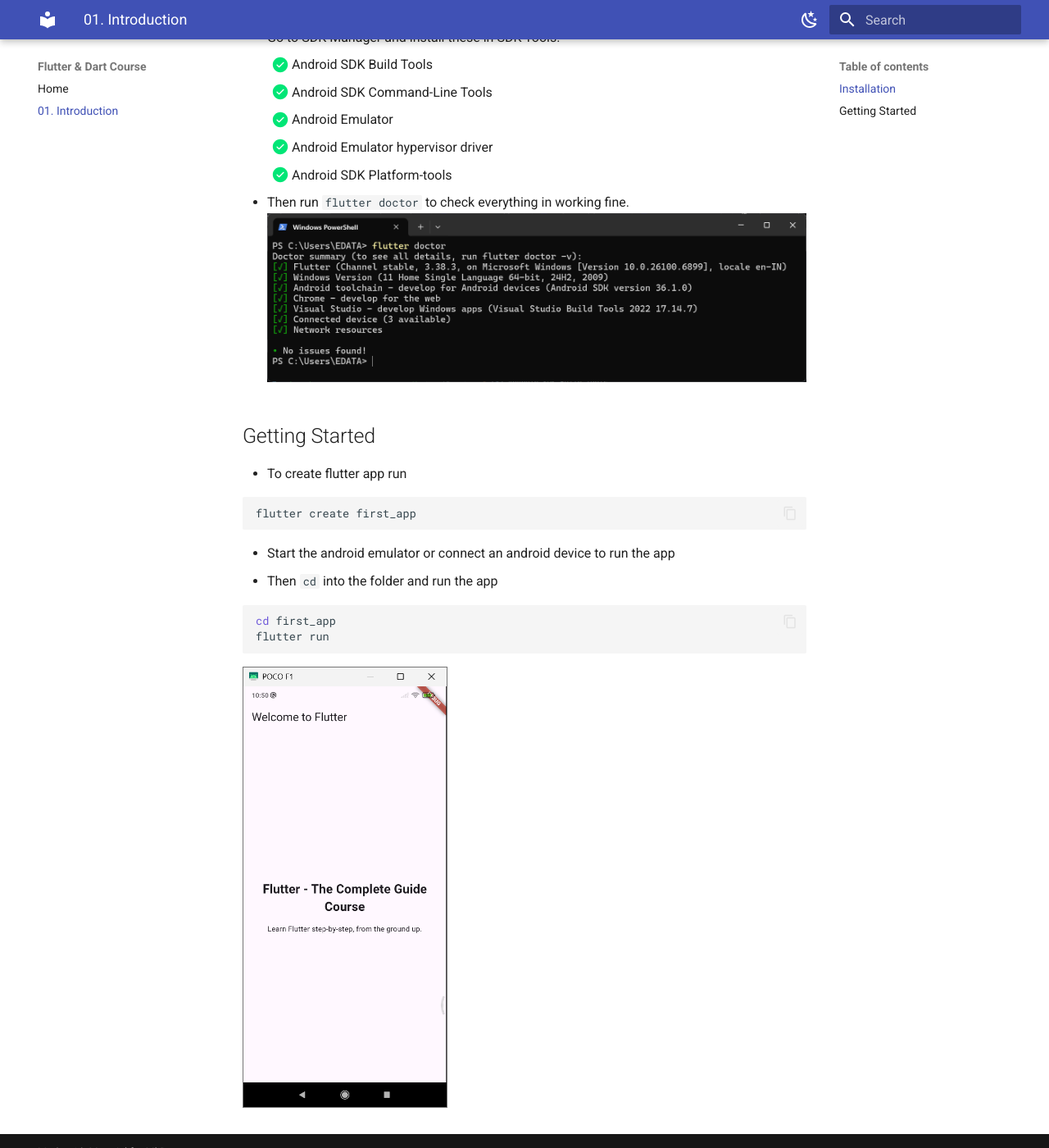
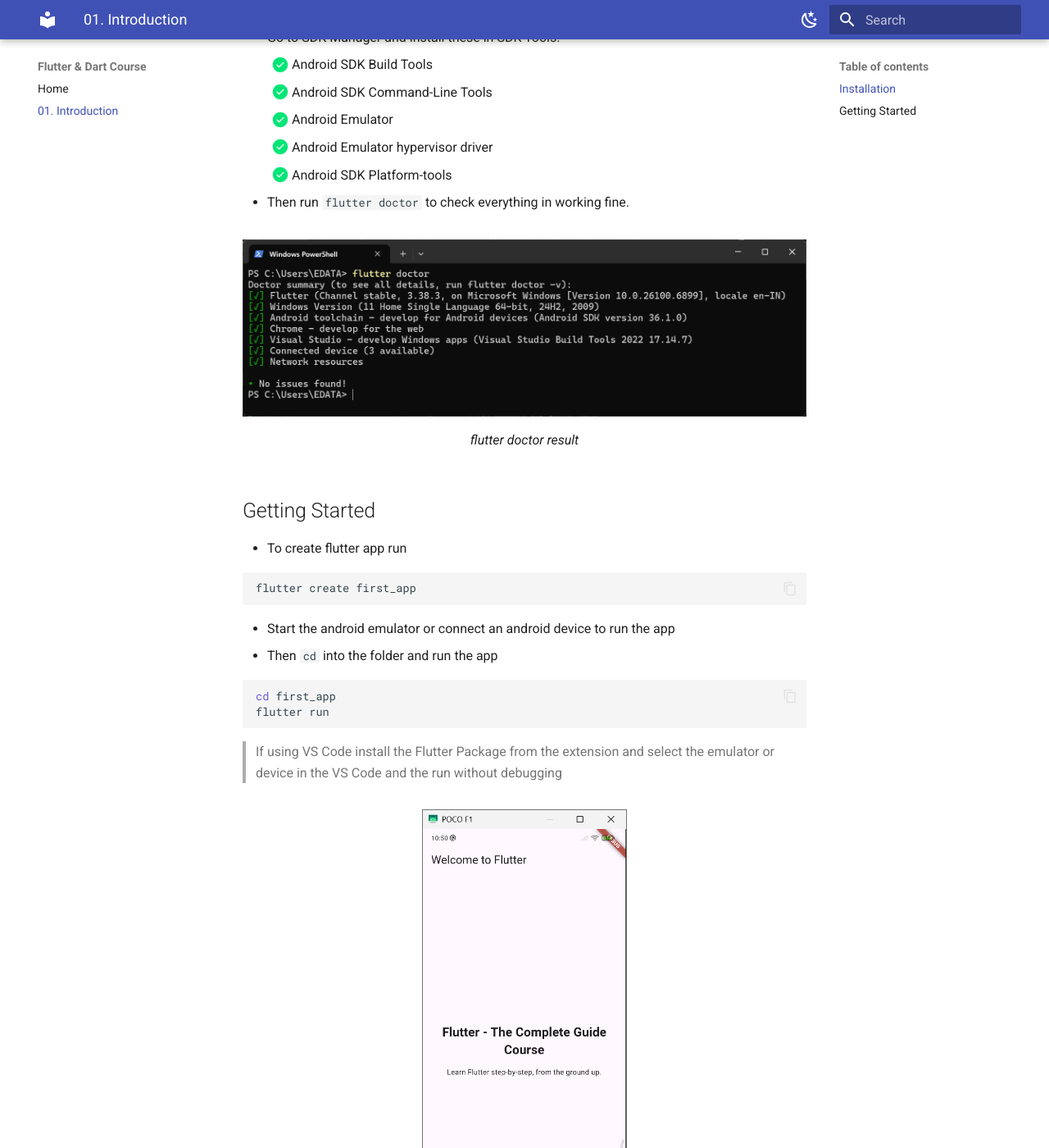
Before and after one commit to NobodyErenYeager/Flutter-and-Dart-Course, an MkDocs documentation site: the page built from docs/Pages/01. Introduction.md, in a window 1280 px wide and 1400 px high, scrolled down 448 px. Shown: the whole window at 82% size. Built offline with MkDocs 1.6.1 and Material for MkDocs 9.7.7, drawn with Linux system fonts in a browser that asks for light colours; some of the changed text lies outside the part shown.

````diff
--- a/docs/Pages/01. Introduction.md
+++ b/docs/Pages/01. Introduction.md
@@ -17,7 +17,11 @@
     - [x] Android Emulator hypervisor driver
     - [x] Android SDK Platform-tools
 - Then run `flutter doctor` to check everything in working fine.
+
 ![flutter doctor image](../Images/flutter-doctor.png)
+/// caption
+flutter doctor result
+///
 
 ## Getting Started
 
@@ -35,4 +39,10 @@ cd first_app
 flutter run
 ```
 
+> If using VS Code install the Flutter Package from the extension and select the
+> emulator or device in the VS Code and the run without debugging
+
 ![first app](../Images/first-app.png){ width="250" }
+/// caption
+Build of the boiler plate app may look different in future
+///
--- a/mkdocs.yml
+++ b/mkdocs.yml
@@ -28,6 +28,14 @@ theme:
 plugins:
   - search
   - offline
+  - glightbox:
+      touchNavigation: true
+      loop: false
+      effect: zoom
+      width: 100%
+      height: auto
+      zoomable: true
+      draggable: true
 
 markdown_extensions:
   - attr_list
@@ -50,3 +58,6 @@ markdown_extensions:
   - pymdownx.keys
   - pymdownx.mark
   - pymdownx.tilde
+  - attr_list
+  - md_in_html
+  - pymdownx.blocks.caption
--- a/requirements.txt
+++ b/requirements.txt
@@ -1 +1,2 @@
 mkdocs-material
+mkdocs-glightbox
````
Also changed, not shown: docs/index.md (+2 -1 lines).
